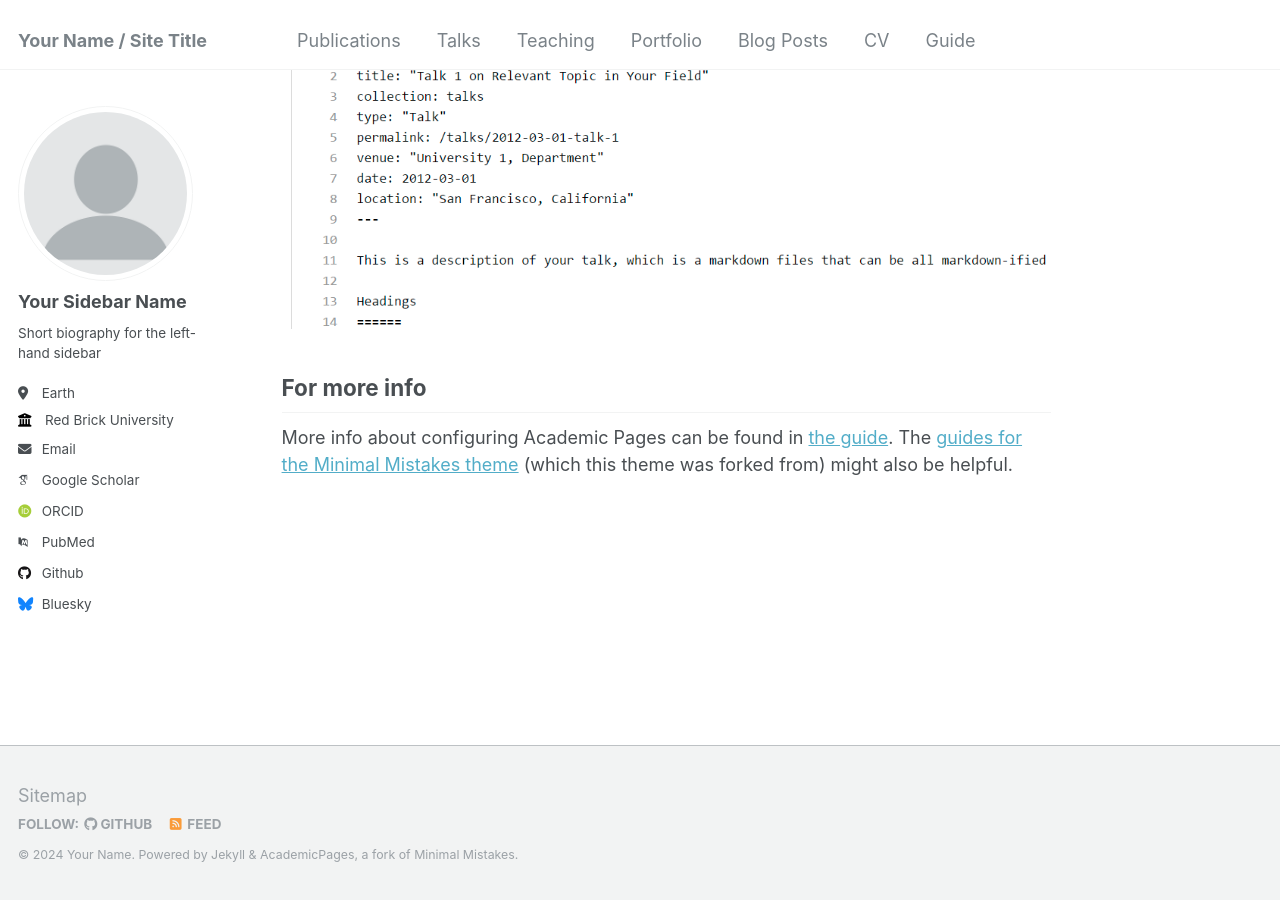
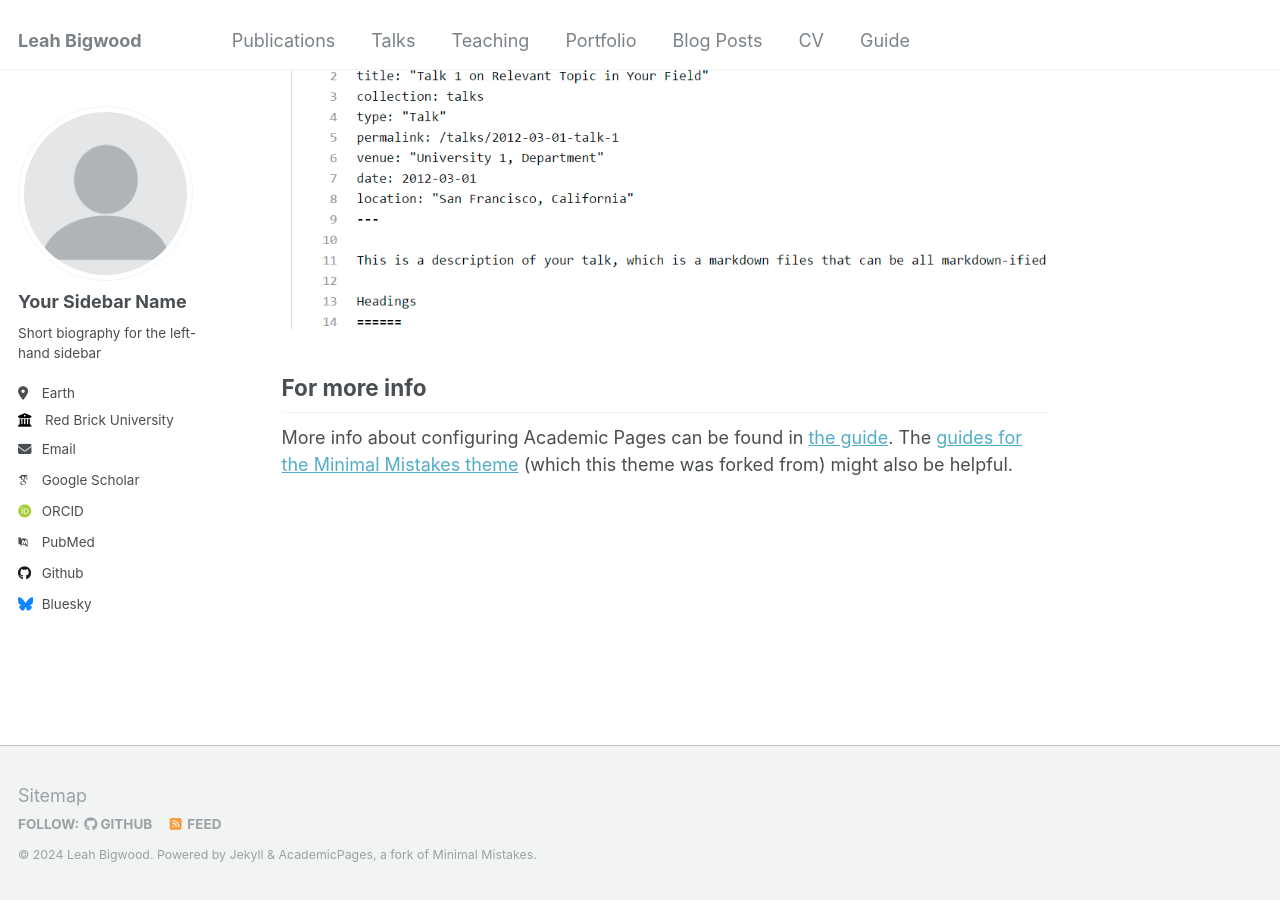
Before and after one commit to leahbigwood/leahbigwood.github.io, a Jekyll site: the page built from _pages/about.md, in a window 1280 px wide and 900 px high, scrolled down 2660 px. Built offline with Jekyll 4.4.1, drawn with Linux system fonts in a browser that asks for light colours; some web fonts are replaced.

Commit message:
Update _config.yml

```diff
--- a/_config.yml
+++ b/_config.yml
@@ -8,13 +8,13 @@
 
 # Basic Site Settings
 locale                   : "en-US"
-title                    : "Your Name / Site Title"
+title                    : "Leah Bigwood"
 title_separator          : "-"
-name                     : &name "Your Name"
-description              : &description "personal description"
-url                      : https://academicpages.github.io # the base hostname & protocol for your site e.g. "https://mmistakes.github.io"
+name                     : &name "Leah Bigwood"
+description              : &description "Cosmology & Astrophysics PhD student at the Insitute of Astronomy, University of Cambridge"
+url                      : https://leahbigwood.github.io # the base hostname & protocol for your site e.g. "https://mmistakes.github.io"
 baseurl                  : "" # the subpath of your site, e.g. "/blog"
-repository               : "academicpages/academicpages.github.io"
+repository               : "leahbigwood/leahbigwood.github.io"
 
 # Site Author - The following control what appear as part of the author content on the side bar.
 #               If a field is blank the icon and link will not appear, otherwise it will be shown.
```
